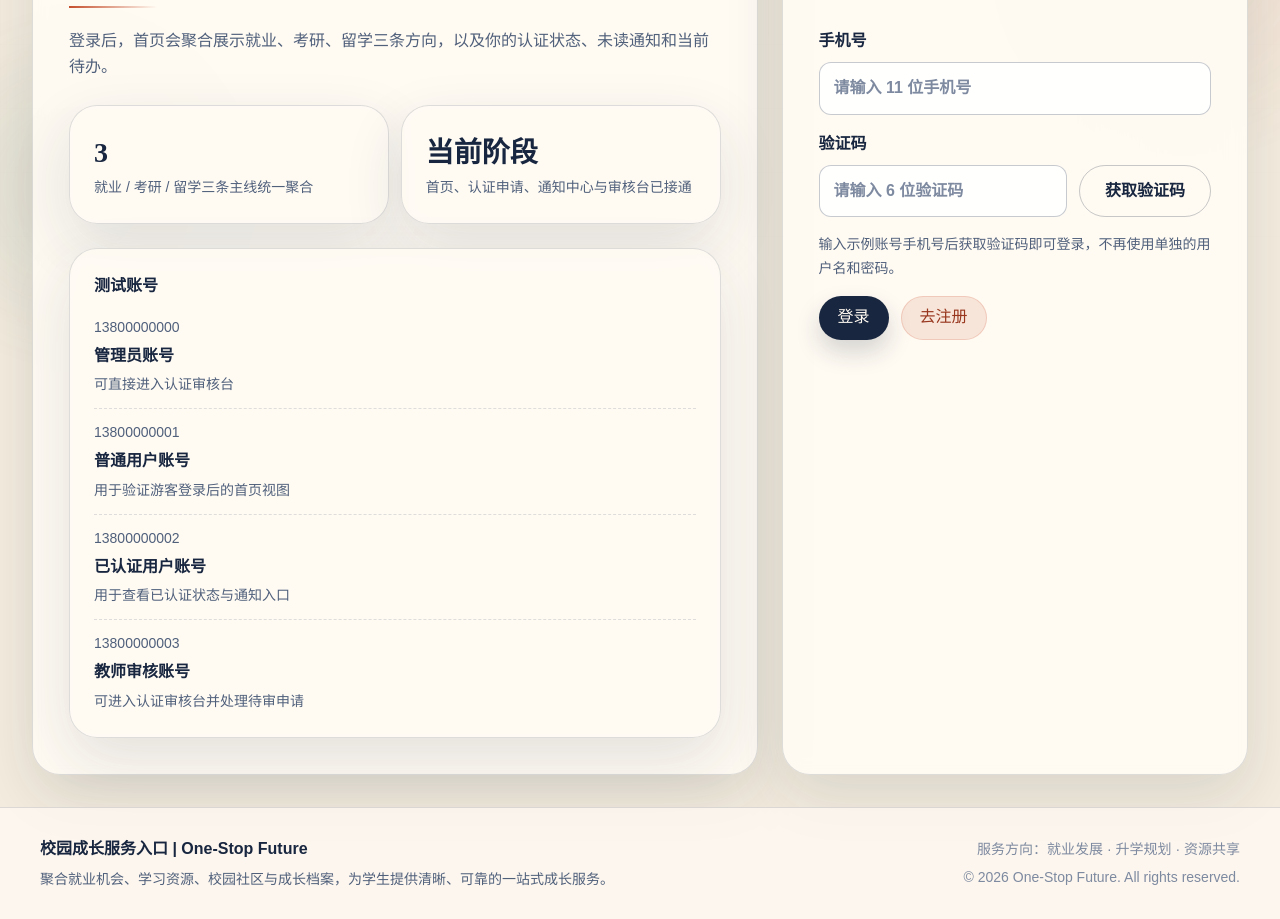
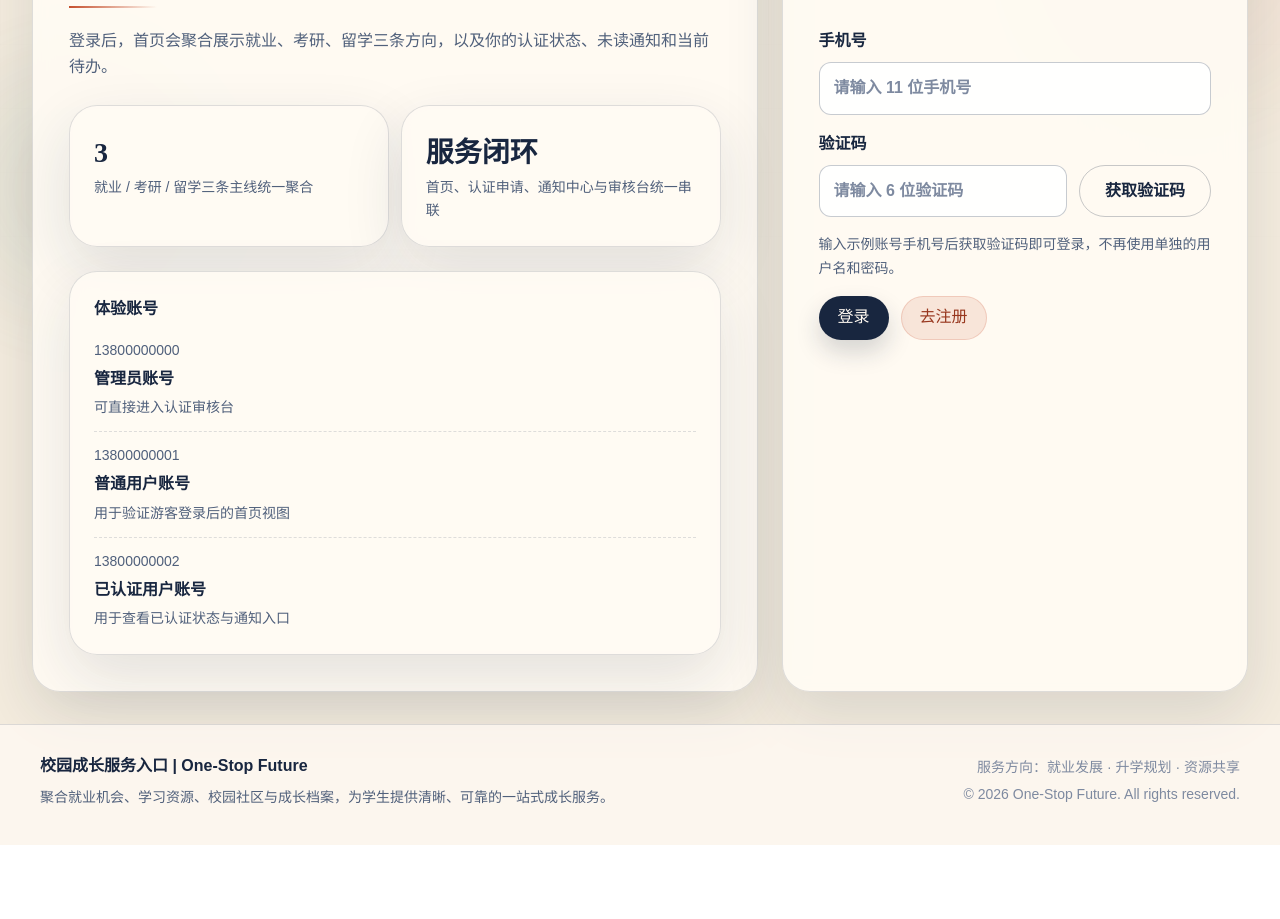
Before and after one commit to TheQjc/One-Stop-Future, a Vue app in the folder frontend/: page /login in a window 1280 px wide. Shown: the part 340-1259 px from the top of the page. After the commit the page ends 1185 px from the top, so only its background shows below. Built offline with nearby package versions, Linux system fonts and the light colour scheme.

Commit message:
copy: clean up authentication page copy

```diff
--- a/frontend/src/views/LoginView.vue
+++ b/frontend/src/views/LoginView.vue
@@ -13,7 +13,7 @@ const form = reactive({
   verificationCode: "",
 });
 
-const demoAccounts = [
+const sampleAccounts = [
   {
     phone: "13800000000",
     label: "管理员账号",
@@ -28,11 +28,6 @@ const demoAccounts = [
     phone: "13800000002",
     label: "已认证用户账号",
     note: "用于查看已认证状态与通知入口",
-  },
-  {
-    phone: "13800000003",
-    label: "教师审核账号",
-    note: "可进入认证审核台并处理待审申请",
   },
 ];
 
@@ -137,15 +132,15 @@ onBeforeUnmount(() => {
             <p class="meta-copy">就业 / 考研 / 留学三条主线统一聚合</p>
           </article>
           <article class="panel-card">
-            <strong class="stat-value">当前阶段</strong>
-            <p class="meta-copy">首页、认证申请、通知中心与审核台已接通</p>
+            <strong class="stat-value">服务闭环</strong>
+            <p class="meta-copy">首页、认证申请、通知中心与审核台统一串联</p>
           </article>
         </div>
 
         <article class="panel-card helper-card">
-          <strong>测试账号</strong>
-          <ul class="demo-list">
-            <li v-for="account in demoAccounts" :key="account.phone">
+          <strong>体验账号</strong>
+          <ul class="sample-list">
+            <li v-for="account in sampleAccounts" :key="account.phone">
               <span>{{ account.phone }}</span>
               <strong>{{ account.label }}</strong>
               <small>{{ account.note }}</small>
@@ -160,7 +155,7 @@ onBeforeUnmount(() => {
             <span class="section-eyebrow">登录</span>
             <h2 class="page-title" style="margin-top: 16px;">手机号验证码登录</h2>
             <p class="page-subtitle" style="margin-top: 16px;">
-              当前测试环境会直接返回调试验证码，后续可无缝切换到真实短信通道。
+              获取验证码后即可登录，验证码会通过当前可用的验证通道返回。
             </p>
           </div>
         </div>
@@ -205,7 +200,7 @@ onBeforeUnmount(() => {
           <p class="field-hint">
             输入示例账号手机号后获取验证码即可登录，不再使用单独的用户名和密码。
           </p>
-          <p v-if="debugCode" class="debug-note">本次调试验证码：{{ debugCode }}</p>
+          <p v-if="debugCode" class="debug-note">本次测试验证码：{{ debugCode }}</p>
           <p v-if="errorMessage" class="field-error" role="alert">{{ errorMessage }}</p>
 
           <div class="inline-form-actions">
@@ -232,7 +227,7 @@ onBeforeUnmount(() => {
   gap: var(--cp-gap-4);
 }
 
-.demo-list {
+.sample-list {
   margin: 0;
   padding: 0;
   list-style: none;
@@ -240,20 +235,20 @@ onBeforeUnmount(() => {
   gap: var(--cp-gap-3);
 }
 
-.demo-list li {
+.sample-list li {
   display: grid;
   gap: 4px;
   padding-bottom: 12px;
   border-bottom: 1px dashed var(--cp-line);
 }
 
-.demo-list li:last-child {
+.sample-list li:last-child {
   padding-bottom: 0;
   border-bottom: 0;
 }
 
-.demo-list span,
-.demo-list small {
+.sample-list span,
+.sample-list small {
   color: var(--cp-ink-soft);
   font-size: var(--cp-text-sm);
 }
--- a/frontend/src/views/RegisterView.vue
+++ b/frontend/src/views/RegisterView.vue
@@ -109,7 +109,7 @@ onBeforeUnmount(() => {
         <span class="section-eyebrow">新账号注册</span>
         <h1 class="page-title" style="margin-top: 18px;">先完成注册，再回到首页看清你的下一步</h1>
         <p class="page-subtitle" style="margin-top: 16px;">
-          当前阶段默认开放普通用户自主注册。注册成功后会直接建立登录态，并带你回到首页继续查看常用入口和成长方向。
+          使用手机号创建账号，注册成功后会自动登录，并带你回到首页继续查看常用入口和成长方向。
         </p>
 
         <div class="info-card-list" style="margin-top: 24px;">
@@ -140,7 +140,7 @@ onBeforeUnmount(() => {
             <span class="section-eyebrow">注册</span>
             <h2 class="page-title" style="margin-top: 16px;">手机号验证码注册</h2>
             <p class="page-subtitle" style="margin-top: 16px;">
-              当前测试环境会直接显示调试验证码，便于快速验证注册流程。
+              获取验证码后补充昵称，即可完成账号创建。
             </p>
           </div>
         </div>
@@ -197,7 +197,7 @@ onBeforeUnmount(() => {
           <p class="field-hint">
             后续可以在个人中心继续补充实名、学号、联系方式和认证材料。
           </p>
-          <p v-if="debugCode" class="debug-note">本次调试验证码：{{ debugCode }}</p>
+          <p v-if="debugCode" class="debug-note">本次测试验证码：{{ debugCode }}</p>
           <p v-if="errorMessage" class="field-error" role="alert">{{ errorMessage }}</p>
 
           <div class="inline-form-actions">
```
Also changed, not shown: 1 other file (tests, documents, lock files or other folders).
